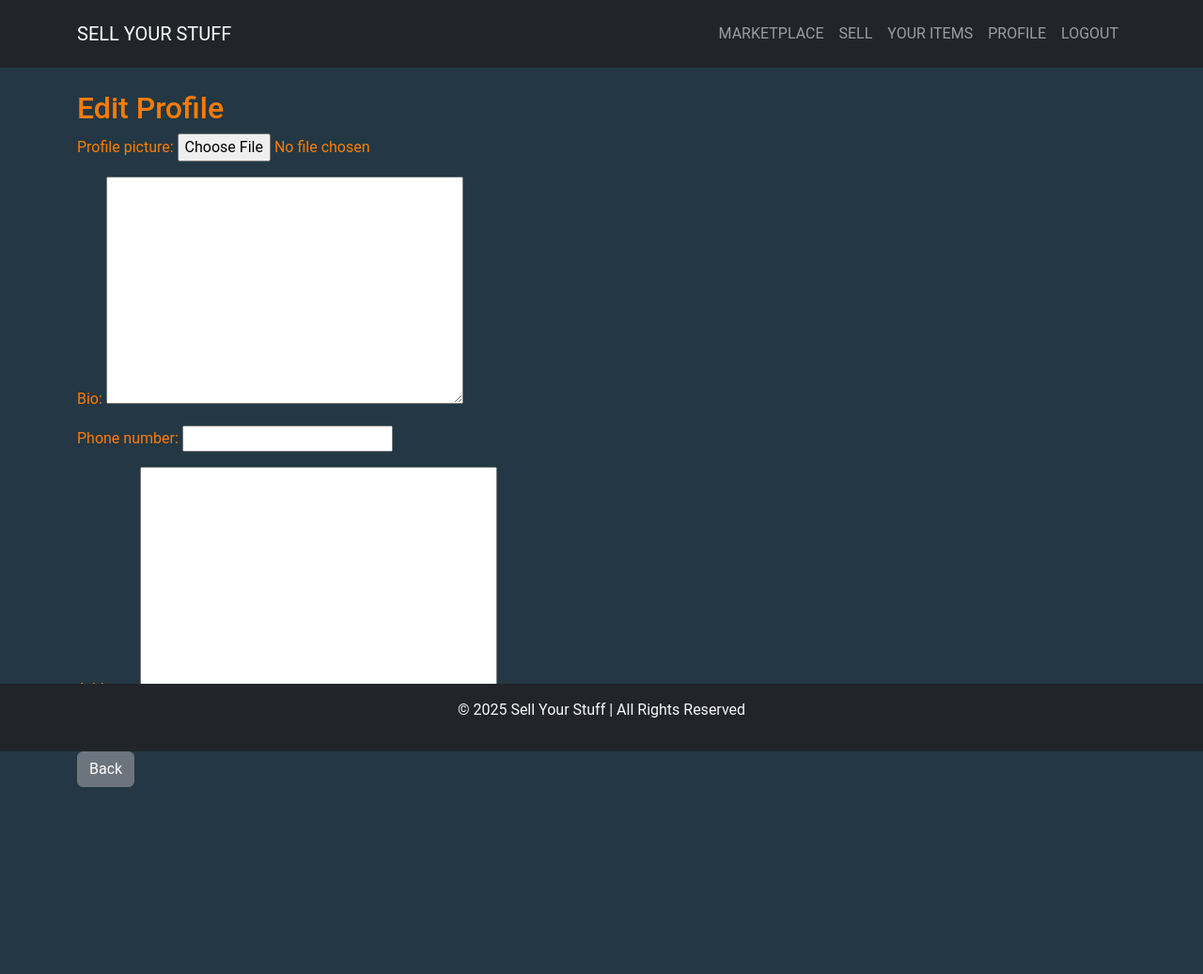
After one commit to TerryLoc/sell_ur_stuff, a Django app: page /profiles/profile/edit/ in a window 1280 px wide. The commit adds this page. Shown: the top 1037 px of the page at 94% size. Run offline with Django 5.2, Linux system fonts and the light colour scheme; a user stored in the database is signed in; data comes from the database, SQL or seed files in the repository; both versions use the stored data as it was after the commit.

Commit message:
feat: add profile editing functionality

```diff
--- a/profiles/apps.py
+++ b/profiles/apps.py
@@ -5,6 +5,5 @@ class ProfilesConfig(AppConfig):
     default_auto_field = "django.db.models.BigAutoField"
     name = "profiles"
 
-
-def ready(self):
-    import profiles.signals
+    def ready(self):
+        import profiles.signals
--- /dev/null
+++ b/profiles/forms.py
@@ -0,0 +1,8 @@
+from django import forms
+from .models import UserProfile
+
+
+class UserProfileForm(forms.ModelForm):
+    class Meta:
+        model = UserProfile
+        fields = ["profile_picture", "bio", "phone_number", "address"]
--- a/profiles/templates/profiles/profile.html
+++ b/profiles/templates/profiles/profile.html
@@ -11,7 +11,7 @@
 {% endif %}
 <br>
 {% if user == request.user %}
-    <a href="" class="btn btn-primary">Edit Profile</a>
+    <a href="{% url 'profile_edit' %}" class="btn btn-primary">Edit Profile</a>
 {% endif %}
 
 <div class="user_info">
--- /dev/null
+++ b/profiles/templates/profiles/profile_form.html
@@ -0,0 +1,10 @@
+{% extends "base.html" %}
+{% block content %}
+<h2>Edit Profile</h2>
+<form method="post" enctype="multipart/form-data">
+    {% csrf_token %}
+    {{ form.as_p }}
+    <button type="submit" class="btn btn-success">Save</button>
+</form>
+<a href="{% url 'profile' %}" class="btn btn-secondary">Back</a>
+{% endblock content %}
--- a/profiles/urls.py
+++ b/profiles/urls.py
@@ -1,6 +1,7 @@
 from django.urls import path
-from .views import profile_view
+from .views import profile_view, profile_edit
 
 urlpatterns = [
     path("profile/", profile_view, name="profile"),
+    path("profile/edit/", profile_edit, name="profile_edit"),
 ]
--- a/profiles/views.py
+++ b/profiles/views.py
@@ -1,7 +1,8 @@
-from django.shortcuts import render
+from django.shortcuts import render, redirect
 from django.contrib.auth.decorators import login_required
 from .models import UserProfile, Purchase, Notification
 from sales.models import Sale
+from .forms import UserProfileForm  # We’ll create this
 
 
 @login_required
@@ -21,3 +22,16 @@ def profile_view(request):
             "notifications": notifications,
         },
     )
+
+
+@login_required
+def profile_edit(request):
+    profile = request.user.profile
+    if request.method == "POST":
+        form = UserProfileForm(request.POST, request.FILES, instance=profile)
+        if form.is_valid():
+            form.save()
+            return redirect("profile")
+    else:
+        form = UserProfileForm(instance=profile)
+    return render(request, "profiles/profile_form.html", {"form": form})
--- a/templates/base.html
+++ b/templates/base.html
@@ -19,7 +19,7 @@
         <!-- Custom CSS -->
         <link rel="stylesheet" href="{% static 'css/styles.css' %}">
     </head>
-    <body >
+    <body>
         <!-- Navigation Bar -->
         <nav class="navbar navbar-expand-lg navbar-dark bg-dark">
             <div class="container">
@@ -72,7 +72,7 @@
             {% endblock content %}
         </div>
         <!-- Footer -->
-        <footer class="text-center mt-auto py-3 bg-dark text-light fixed-bottom">
+        <footer class="text-center mt-auto py-3 bg-dark text-light fixed-bottom footer">
             <p>© 2025 Sell Your Stuff | All Rights Reserved</p>
         </footer>
         <!-- Bootstrap JS -->
```
Also changed, not shown: db.sqlite3.
